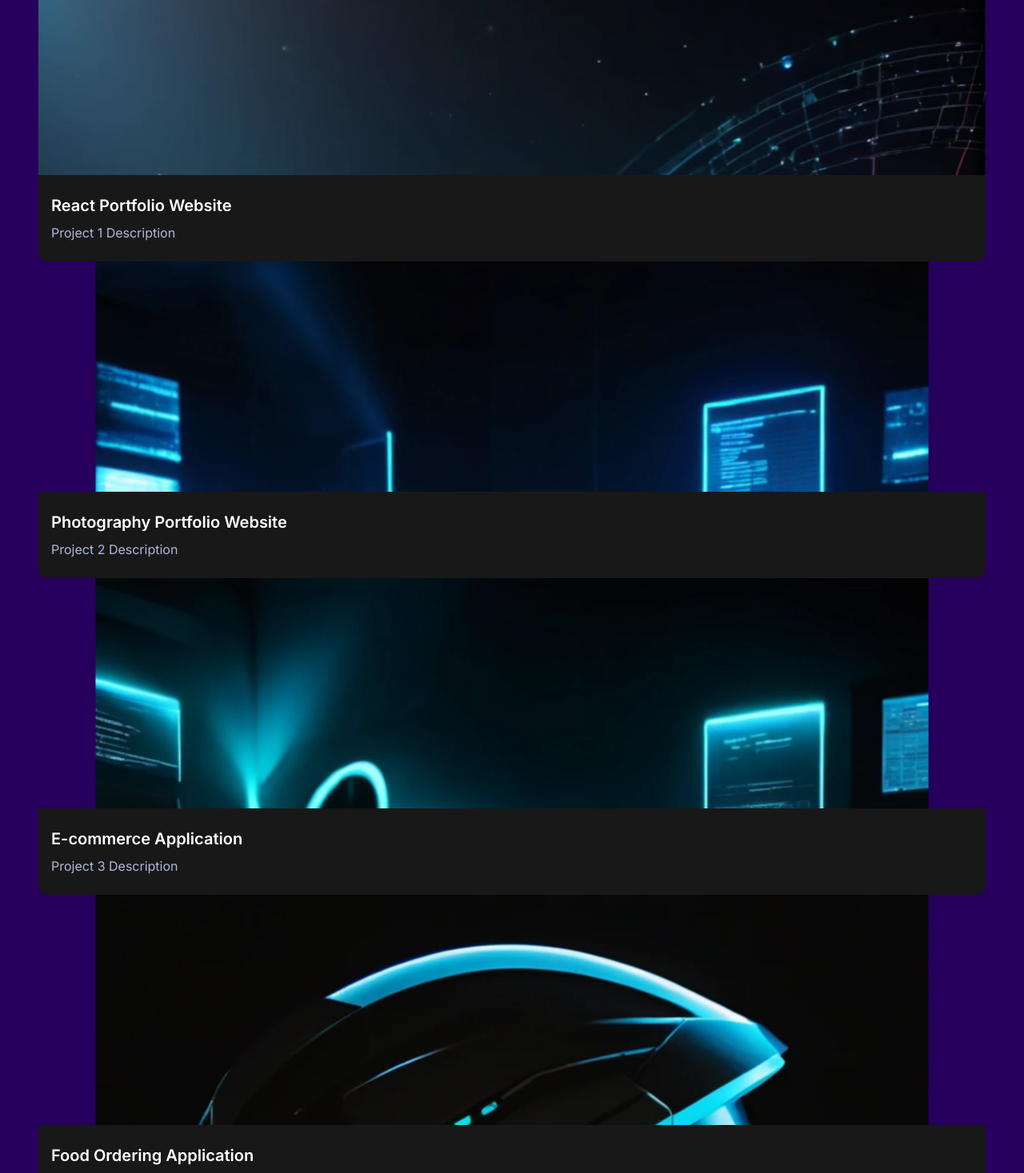
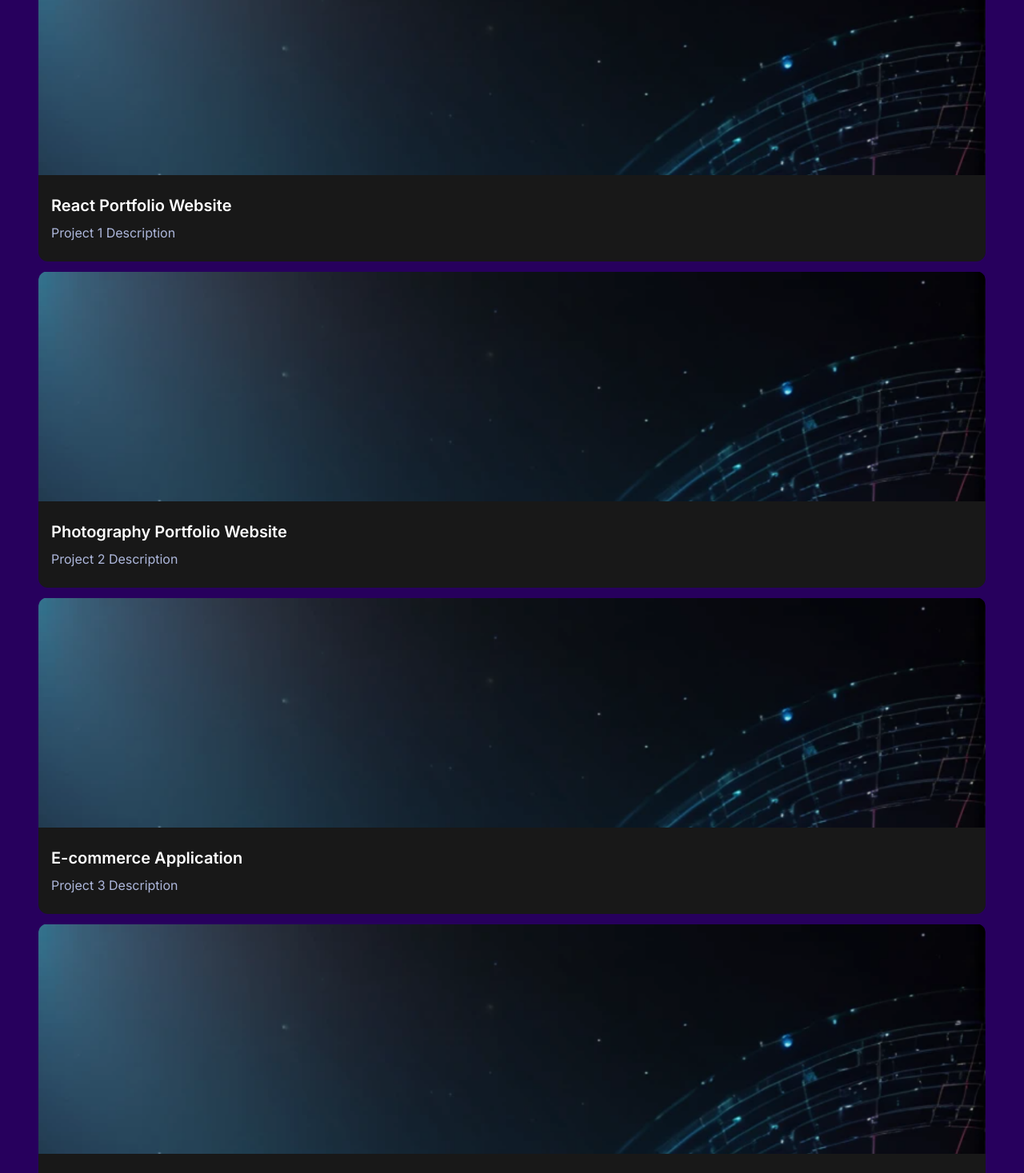
Before and after one commit to DavidAdam1323/my_portfolio_project, a Next.js app: page / in a window 1280 px wide. Shown: the part 1330-2797 px from the top of the page at 80% size. Built offline with nearby package versions, Linux system fonts and the light colour scheme.

Commit message:
added the same image relative path in all arrays of objects in projectsData inside the ProjectsSection components

```diff
--- a/src/app/components/ProjectCard.jsx
+++ b/src/app/components/ProjectCard.jsx
@@ -24,7 +24,7 @@ const ProjectCard = ({ imgUrl, title, description, gitUrl, previewUrl }) => {
           </Link>
         </div>
       </div>
-      <div className="text-white rounded-b-xl bg-[#181818] py-6 px-4">
+      <div className="text-white rounded-b-xl mb-3 bg-[#181818] py-6 px-4">
         <h5 className="text-xl font-semibold mb-2">{title}</h5>
         <p className="text-[#ADB7DB]">{description}</p>
       </div>
--- a/src/app/components/ProjectsSection.jsx
+++ b/src/app/components/ProjectsSection.jsx
@@ -15,7 +15,7 @@ const projectsData = [
     id: 2,
     title: "Photography Portfolio Website",
     description: "Project 2 Description",
-    image: "/../images/projects/project2.png",
+    image: "/../images/projects/project1.png",
     tag: ["All", "Web"],
     gitUrl: "/",
     previewUrl: "/",
@@ -24,7 +24,7 @@ const projectsData = [
     id: 3,
     title: "E-commerce Application",
     description: "Project 3 Description",
-    image: "/../images/projects/project3.png",
+    image: "/../images/projects/project1.png",
     tag: ["All", "Web"],
     gitUrl: "/",
     previewUrl: "/",
@@ -33,7 +33,7 @@ const projectsData = [
     id: 4,
     title: "Food Ordering Application",
     description: "Project 4 Description",
-    image: "/../images/projects/project4.png",
+    image: "/../images/projects/project1.png",
     tag: ["All", "Web"],
     gitUrl: "/",
     previewUrl: "/",
```
